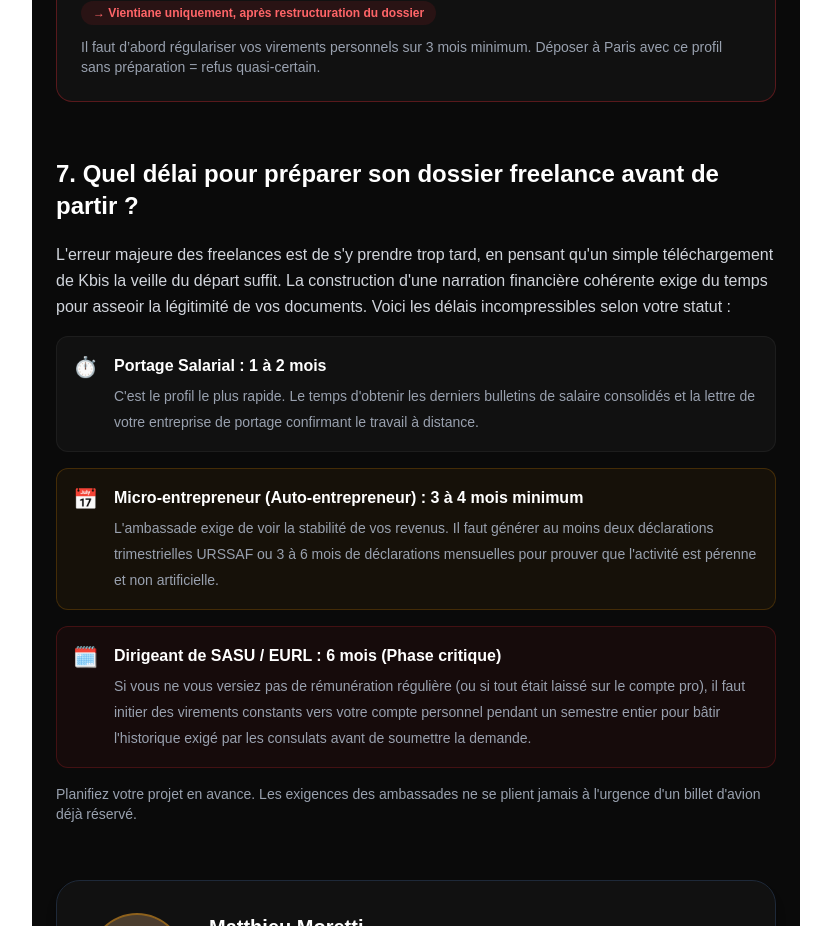
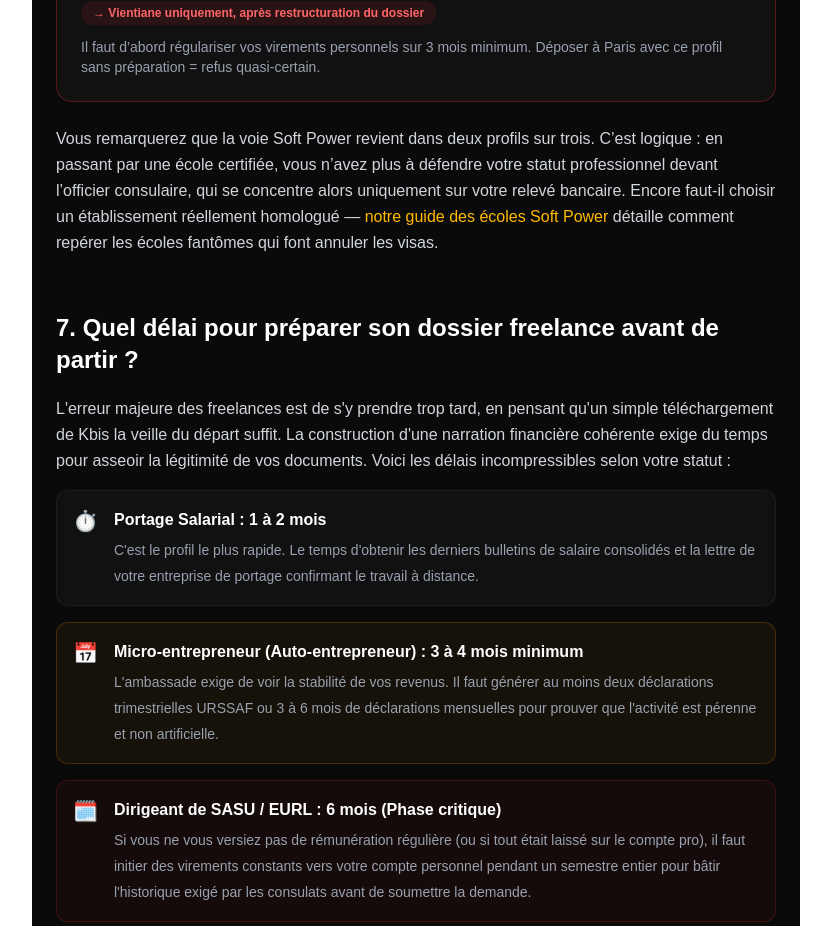
Before and after one commit to emaem-code/dtv-thailande, a Next.js app: page /blog/visa-dtv-freelance-auto-entrepreneur in a window 1280 px wide. Shown: the part 6000-6926 px from the top of the page, without its empty margins (224-1055 px from the left). Built offline with nearby package versions, Linux system fonts and the light colour scheme.

Commit message:
seo: desenclave l'article Soft Power

```diff
--- a/app/blog/comparatif-visas-thailande/page.tsx
+++ b/app/blog/comparatif-visas-thailande/page.tsx
@@ -242,7 +242,7 @@ export default function ArticleComparatifVisas() {
           5. Le Visa DTV : La révolution des Indépendants
         </h2>
         <p className="mb-4">
-          Conçu pour les <em>digital nomads</em>, freelances et profils culturels, il élimine les frictions des anciens statuts.
+          Conçu pour les <em>digital nomads</em>, freelances et <Link href="/blog/visa-dtv-soft-power-ecoles" className="text-amber-500 hover:underline font-medium">profils culturels via la voie Soft Power</Link>, il élimine les frictions des anciens statuts.
         </p>
         <ul className="space-y-3 mb-6 pl-4 border-l-2 border-emerald-500/50 text-gray-300 text-sm bg-emerald-500/5 p-4 rounded-r-xl">
           <li>✅ <strong className="text-white">Coût :</strong> Seulement 10 000 THB (frais consulaires).</li>
--- a/app/blog/fonds-bancaires-visa-dtv/page.tsx
+++ b/app/blog/fonds-bancaires-visa-dtv/page.tsx
@@ -427,7 +427,7 @@ export default function BlogArticleDTV() {
           6. Le cas spécifique du DTV &quot;Soft Power&quot;
         </h2>
         <p className="mb-4">
-          Si l&apos;exigence des 500 000 THB reste immuable pour tous les profils, le DTV Soft Power
+          Si l&apos;exigence des 500 000 THB reste immuable pour tous les profils, le <Link href="/blog/visa-dtv-soft-power-ecoles" className="text-amber-500 hover:underline font-medium">DTV Soft Power</Link>
           offre un{' '}
           <strong className="text-white">avantage colossal sur le reste de la documentation</strong>.
         </p>
--- a/app/blog/visa-dtv-couple-famille-pacs/page.tsx
+++ b/app/blog/visa-dtv-couple-famille-pacs/page.tsx
@@ -234,7 +234,7 @@ export default function ArticleDtvFamille() {
           <div className="bg-[#111111] border border-white/5 p-6 rounded-2xl">
             <h4 className="text-amber-500 font-bold mb-2">Option A : La double demande de DTV</h4>
             <p className="text-gray-400 text-sm leading-relaxed">
-              De nombreux couples choisissent de demander deux visas DTV distincts. Le premier partenaire postule au titre de la catégorie <em>Workcation / Freelance</em>. Le second, s'il ne dispose pas d'une activité éligible au télétravail, explore la voie du <em>Soft Power</em> en s'inscrivant dans un programme culturel vérifié (cours de Muay Thaï intensifs, académie de cuisine agréée par le Ministère de l'Éducation).
+              De nombreux couples choisissent de demander deux visas DTV distincts. Le premier partenaire postule au titre de la catégorie <em>Workcation / Freelance</em>. Le second, s'il ne dispose pas d'une activité éligible au télétravail, explore la <Link href="/blog/visa-dtv-soft-power-ecoles" className="text-amber-500 hover:underline font-medium">voie du Soft Power</Link> en s'inscrivant dans un programme culturel vérifié (cours de Muay Thaï intensifs, académie de cuisine agréée par le Ministère de l'Éducation).
             </p>
           </div>
           <div className="bg-[#111111] border border-white/5 p-6 rounded-2xl">
--- a/app/blog/visa-dtv-freelance-auto-entrepreneur/page.tsx
+++ b/app/blog/visa-dtv-freelance-auto-entrepreneur/page.tsx
@@ -546,6 +546,19 @@ export default function ArticleFreelanceDTV() {
             </div>
           ))}
         </div>
+        <p className="mt-6">
+          Vous remarquerez que la voie Soft Power revient dans deux profils sur trois. C’est
+          logique : en passant par une école certifiée, vous n’avez plus à défendre votre statut
+          professionnel devant l’officier consulaire, qui se concentre alors uniquement sur votre
+          relevé bancaire. Encore faut-il choisir un établissement réellement homologué —{' '}
+          <Link
+            href="/blog/visa-dtv-soft-power-ecoles"
+            className="text-amber-400 hover:underline font-medium"
+          >
+            notre guide des écoles Soft Power
+          </Link>{' '}
+          détaille comment repérer les écoles fantômes qui font annuler les visas.
+        </p>
       </section>
 
       {/* ── NOUVELLE SECTION 7 : DÉLAIS DE PRÉPARATION ── */}
```
